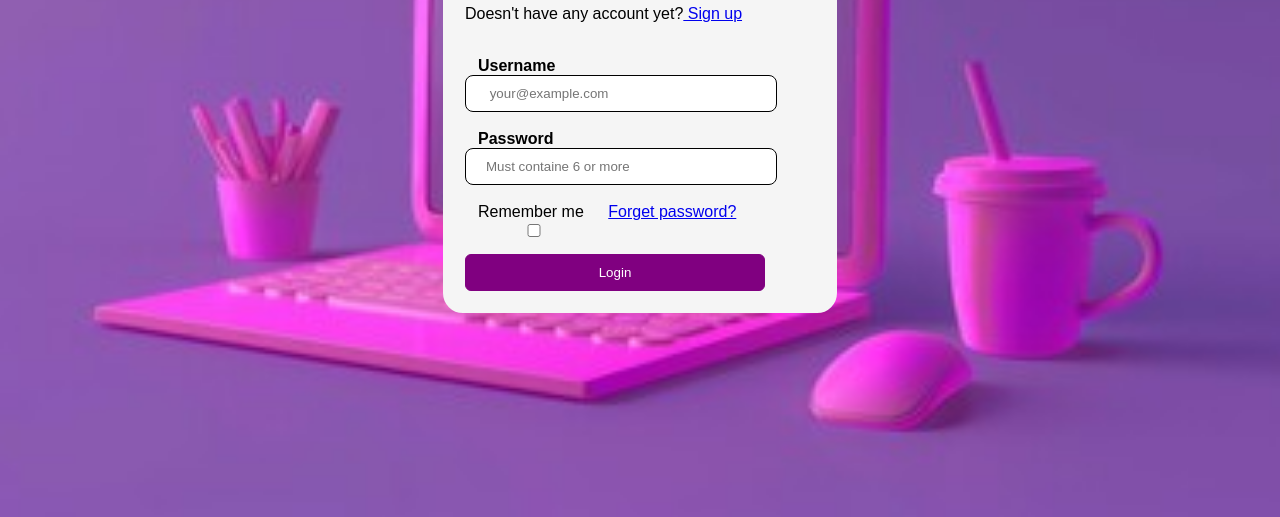
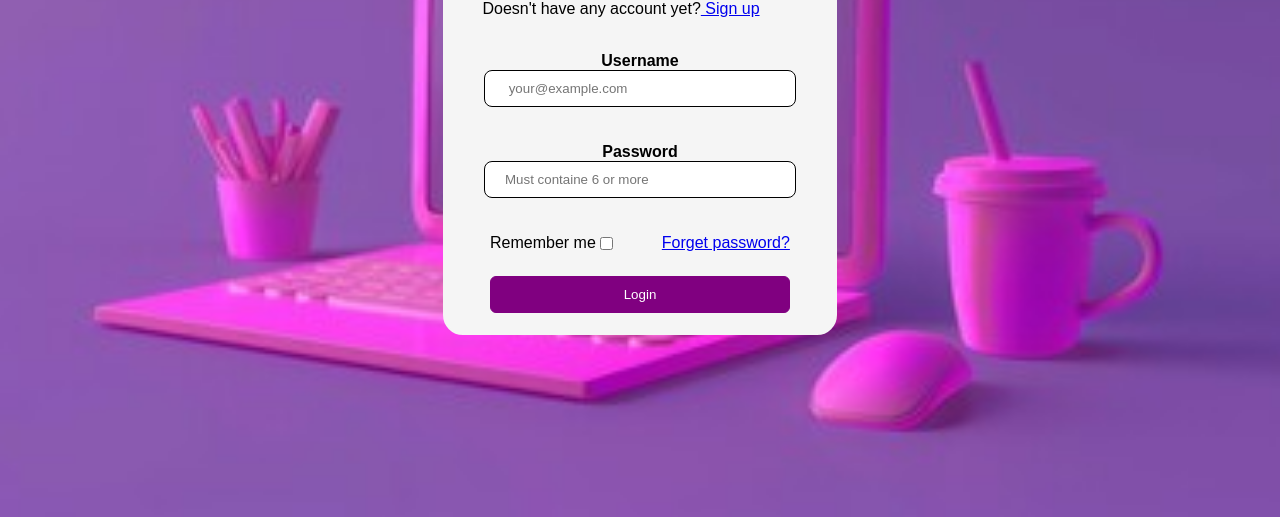
Before and after one commit to ChSultan-Develops/loginForm, a plain HTML site: page index.html in a window 1280 px wide. Shown: the part 299-816 px from the top of the page. Drawn offline with Linux system fonts and the light colour scheme.

Commit message:
Update loginpagee2.css

```diff
--- a/loginpagee2.css
+++ b/loginpagee2.css
@@ -15,9 +15,19 @@ body {
     border: 2px solid whitesmoke;
     border-radius: 20px;
     padding: 20px;
+  	text-align: center;
     width: 350px; /* Adjust width as needed */
 }
+.input{
+	width: 100%;
+    text-align: left;
+    padding-left: 40px;
+    display:inline-block;
+}
 
+.input input{
+ margin-top: 13px
+}
 .container h1 {
     margin-bottom: 20px;
 }
@@ -26,6 +36,17 @@ body {
     width: calc(100%-4px);
     color: white;
     border: 1px solid purple;
+}
+.remember{
+	display: flex;
+	gap: 23px;
+    width: 100%;
+}
+.remember label{
+	display: flex;
+    text-wrap: nowrap;
+    padding-left: 25px;
+    padding-bottom: 23px
 }
 input{
     border-radius: 8px;
@@ -42,15 +63,19 @@ input{
     padding-bottom: 10px;
     border-radius: 6px;
 }
-.remember{
-    display: flex;
-    justify-items:between;
+
+form{
+	display:flex;
+    flex-direction:column;
+  	justify-content: center;
+    align-items: center;
 }
-label{
-    text-align: left;
-    padding-left: 13px;
-    padding-bottom:13px;
+p{
+
+ width: 90%;
+  text-align: left
 }
+
 a:unvisited{
     color: purple;
 }
```
